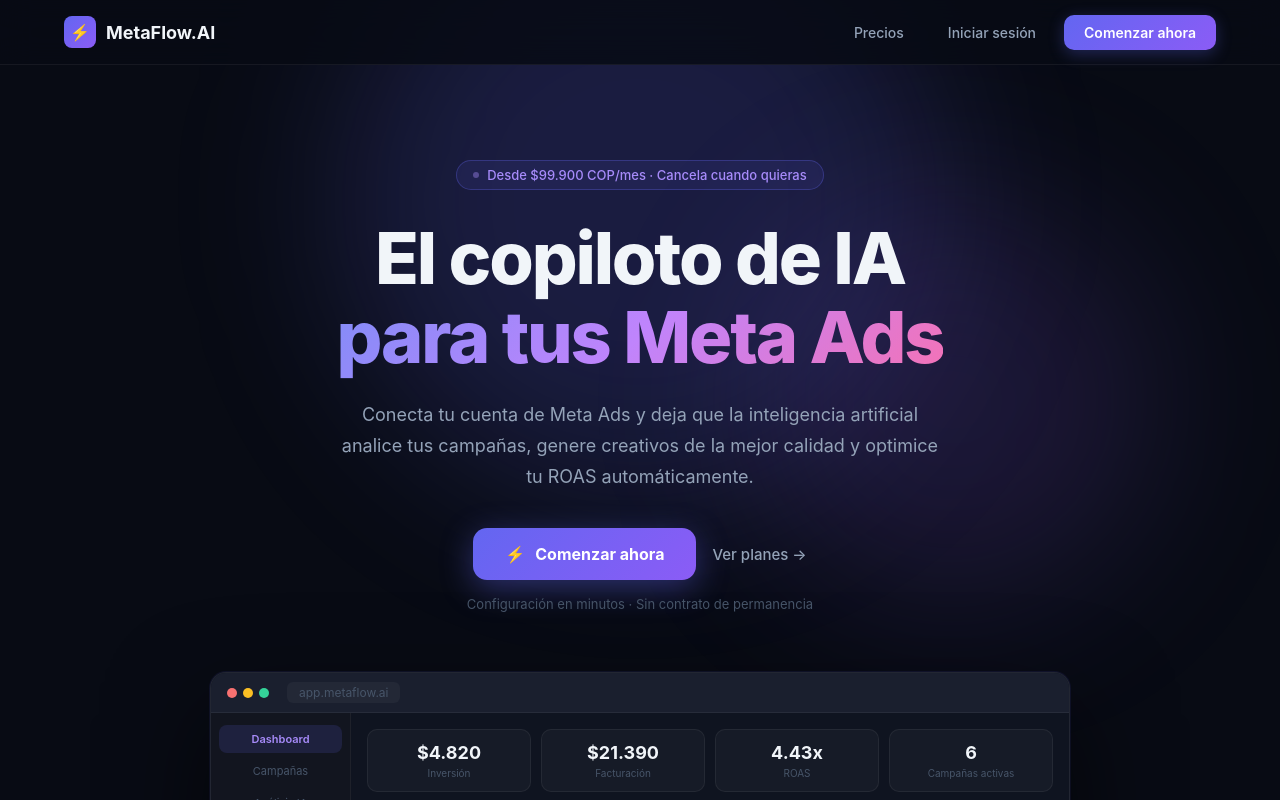
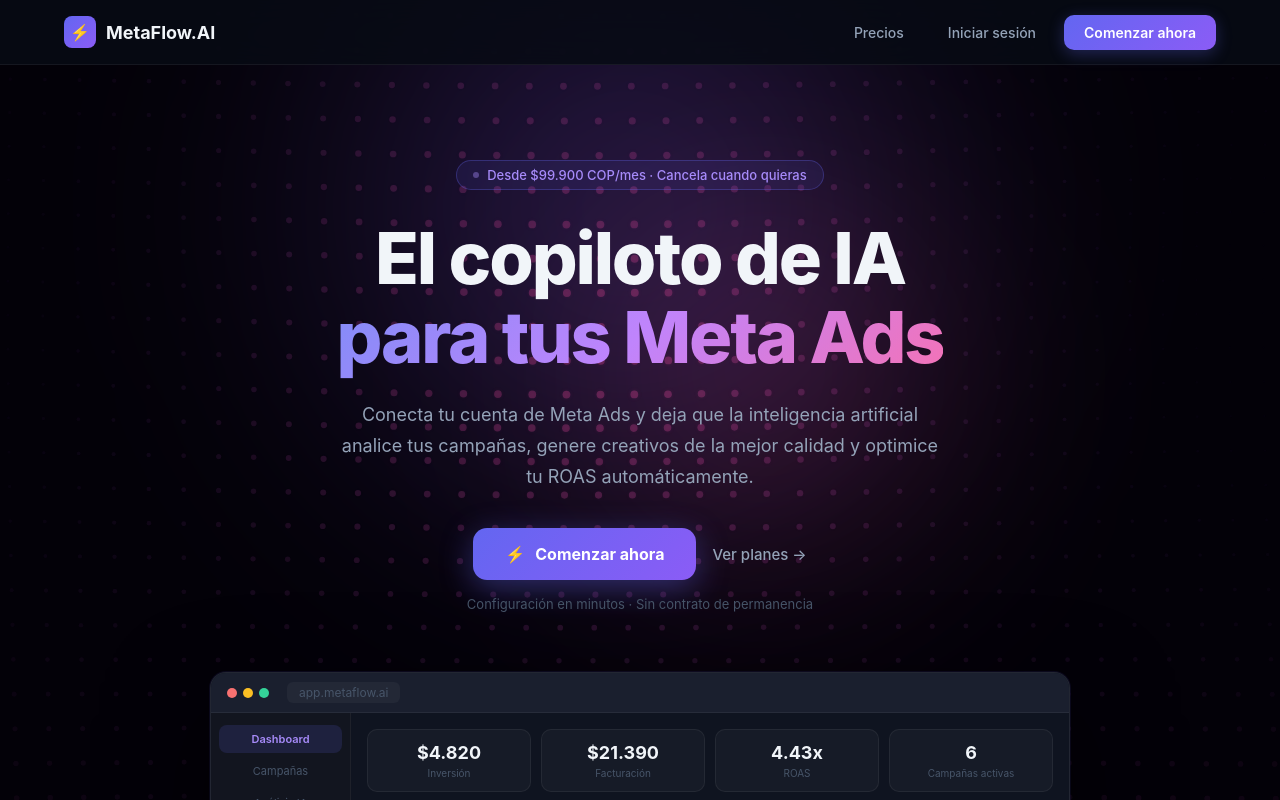
Before and after one commit to Julianz31/MetaFlow-AI, a Next.js app: page /landing in a window 1280 px wide. Shown: the top 800 px of the page. Built offline with nearby package versions, Linux system fonts and the light colour scheme.

Commit message:
design: add premium interactive waving halftone canvas background to landing page

```diff
--- a/pages/landing.js
+++ b/pages/landing.js
@@ -376,6 +376,93 @@
     } catch {}
   }, []);
 
+  // Waving dotted mesh grid simulation in canvas
+  useEffect(() => {
+    const canvas = document.getElementById('landing-canvas');
+    if (!canvas) return;
+    const ctx = canvas.getContext('2d');
+    if (!ctx) return;
+
+    let animationId;
+    let width = (canvas.width = window.innerWidth);
+    let height = (canvas.height = 1000);
+
+    const handleResize = () => {
+      width = canvas.width = window.innerWidth;
+    };
+
+    window.addEventListener('resize', handleResize);
+
+    let time = 0;
+    const dotsGap = 34;
+    let columns = Math.ceil(width / dotsGap) + 2;
+    const rows = Math.ceil(height / dotsGap) + 2;
+
+    const render = () => {
+      ctx.clearRect(0, 0, width, height);
+      time += 0.35;
+      columns = Math.ceil(width / dotsGap) + 2;
+
+      for (let c = 0; c < columns; c++) {
+        for (let r = 0; r < rows; r++) {
+          const baseX = c * dotsGap - 20;
+          const baseY = r * dotsGap - 20;
+
+          // Wave algorithm for premium organic movement
+          const angleX = c * 0.14 + time * 0.015;
+          const angleY = r * 0.14 + time * 0.012;
+          const wave = Math.sin(angleX) * Math.cos(angleY);
+
+          // Displace dots for the wave mesh grid
+          const posX = baseX + wave * 9;
+          const posY = baseY + wave * 7;
+
+          // Radial fading toward edges and bottom
+          const dx = posX - width / 2;
+          const dy = posY - 380;
+          const dist = Math.sqrt(dx * dx + dy * dy);
+          const maxDist = Math.max(width, 900) * 0.78;
+          let edgeAlpha = 1 - dist / maxDist;
+          if (edgeAlpha < 0) edgeAlpha = 0;
+
+          // Size and opacity modulation
+          const dotSize = 1.0 + (wave + 1) * 1.5;
+          const dotAlpha = (0.04 + (wave + 1) * 0.22) * edgeAlpha;
+
+          if (dotAlpha > 0) {
+            ctx.beginPath();
+            ctx.arc(posX, posY, dotSize, 0, Math.PI * 2);
+
+            const ratio = (wave + 1) / 2;
+            const rVal = Math.round(139 + (236 - 139) * ratio);
+            const gVal = Math.round(92 + (72 - 92) * ratio);
+            const bVal = Math.round(246 + (153 - 246) * ratio);
+
+            ctx.fillStyle = `rgba(${rVal}, ${gVal}, ${bVal}, ${dotAlpha})`;
+
+            if (dotSize > 2.4) {
+              ctx.shadowBlur = 5;
+              ctx.shadowColor = `rgba(${rVal}, ${gVal}, ${bVal}, ${dotAlpha * 0.75})`;
+            } else {
+              ctx.shadowBlur = 0;
+            }
+
+            ctx.fill();
+          }
+        }
+      }
+
+      animationId = requestAnimationFrame(render);
+    };
+
+    render();
+
+    return () => {
+      window.removeEventListener('resize', handleResize);
+      cancelAnimationFrame(animationId);
+    };
+  }, []);
+
   // Checkout Modal states
   const [selectedPlan, setSelectedPlan] = useState(null); // 'pro', 'business', 'agency' or null
   const [modalMode, setModalMode] = useState('register'); // 'register' | 'login' | 'email-confirm'
@@ -490,6 +577,7 @@
       </Head>
 
       <div className="landing">
+        <canvas id="landing-canvas" className="landing-bg-canvas" />
 
         {/* ── NAV ── */}
         <nav className="l-nav">
--- a/styles/landing.css
+++ b/styles/landing.css
@@ -5,11 +5,23 @@
 *, *::before, *::after { box-sizing: border-box; margin: 0; padding: 0; }
 
 .landing {
-  background: #080b14;
+  background: #030108;
   color: #f1f5f9;
   font-family: -apple-system, BlinkMacSystemFont, 'Segoe UI', Roboto, sans-serif;
   min-height: 100vh;
   overflow-x: hidden;
+  position: relative;
+}
+
+.landing-bg-canvas {
+  position: absolute;
+  top: 0;
+  left: 0;
+  width: 100%;
+  height: 1000px;
+  pointer-events: none;
+  z-index: 1;
+  opacity: 0.65;
 }
 
 /* ── NAV ── */
@@ -98,25 +110,40 @@
 .l-hero-glow {
   position: absolute;
   border-radius: 50%;
-  filter: blur(80px);
+  filter: blur(100px);
   pointer-events: none;
+  z-index: 0;
+  mix-blend-mode: screen;
 }
 
 .l-hero-glow--1 {
+  width: 800px;
+  height: 800px;
+  background: radial-gradient(circle, rgba(139, 92, 246, 0.28) 0%, rgba(99, 102, 241, 0) 70%);
+  top: -240px;
+  left: 15%;
+  animation: float-glow-1 25s infinite alternate ease-in-out;
+}
+
+.l-hero-glow--2 {
   width: 600px;
   height: 600px;
-  background: rgba(99,102,241,0.2);
-  top: -100px;
-  left: 50%;
-  transform: translateX(-50%);
-}
-
-.l-hero-glow--2 {
-  width: 400px;
-  height: 400px;
-  background: rgba(139,92,246,0.15);
-  top: 200px;
-  right: 10%;
+  background: radial-gradient(circle, rgba(236, 72, 153, 0.22) 0%, rgba(236, 72, 153, 0) 70%);
+  top: 120px;
+  right: 12%;
+  animation: float-glow-2 20s infinite alternate ease-in-out;
+}
+
+@keyframes float-glow-1 {
+  0% { transform: translate(0, 0) scale(1); }
+  50% { transform: translate(60px, 80px) scale(1.1); }
+  100% { transform: translate(-50px, 120px) scale(0.95); }
+}
+
+@keyframes float-glow-2 {
+  0% { transform: translate(0, 0) scale(1); }
+  50% { transform: translate(-80px, -60px) scale(0.9); }
+  100% { transform: translate(50px, 90px) scale(1.15); }
 }
 
 .l-hero-inner {
```
